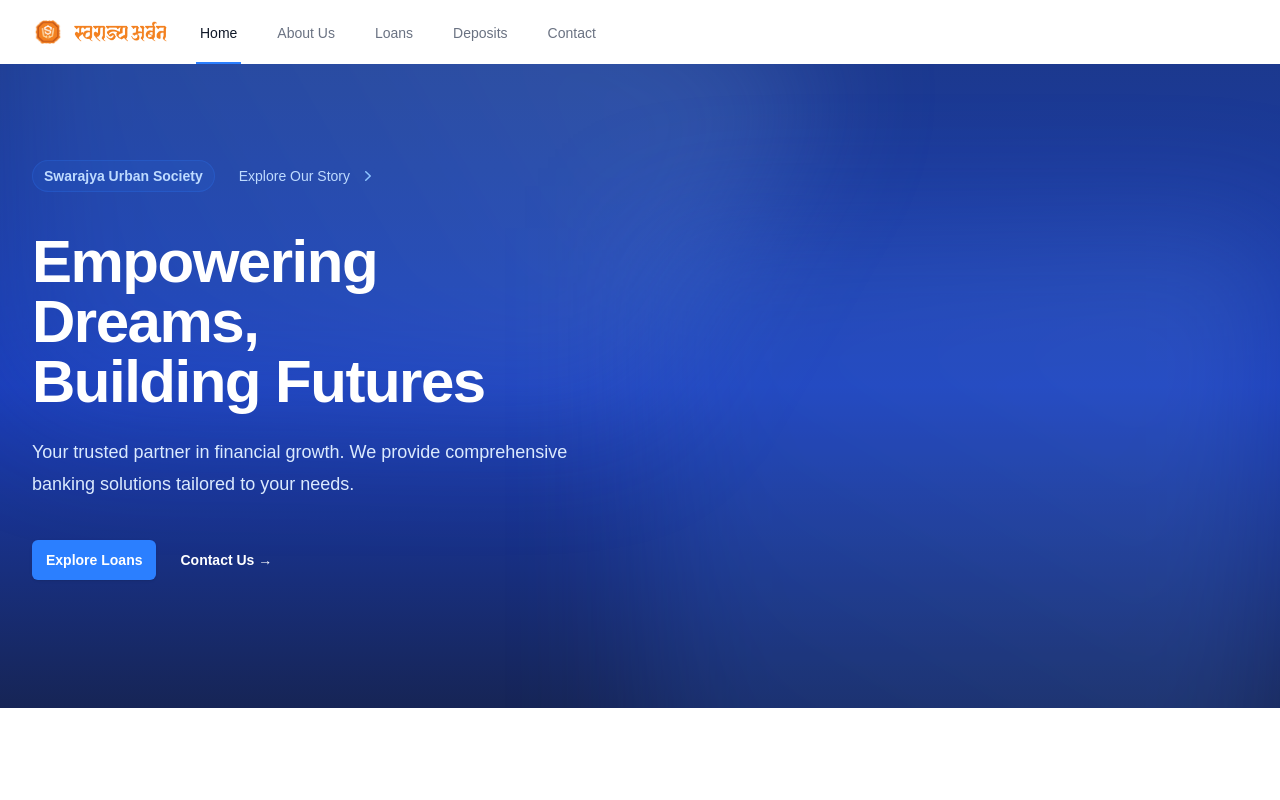
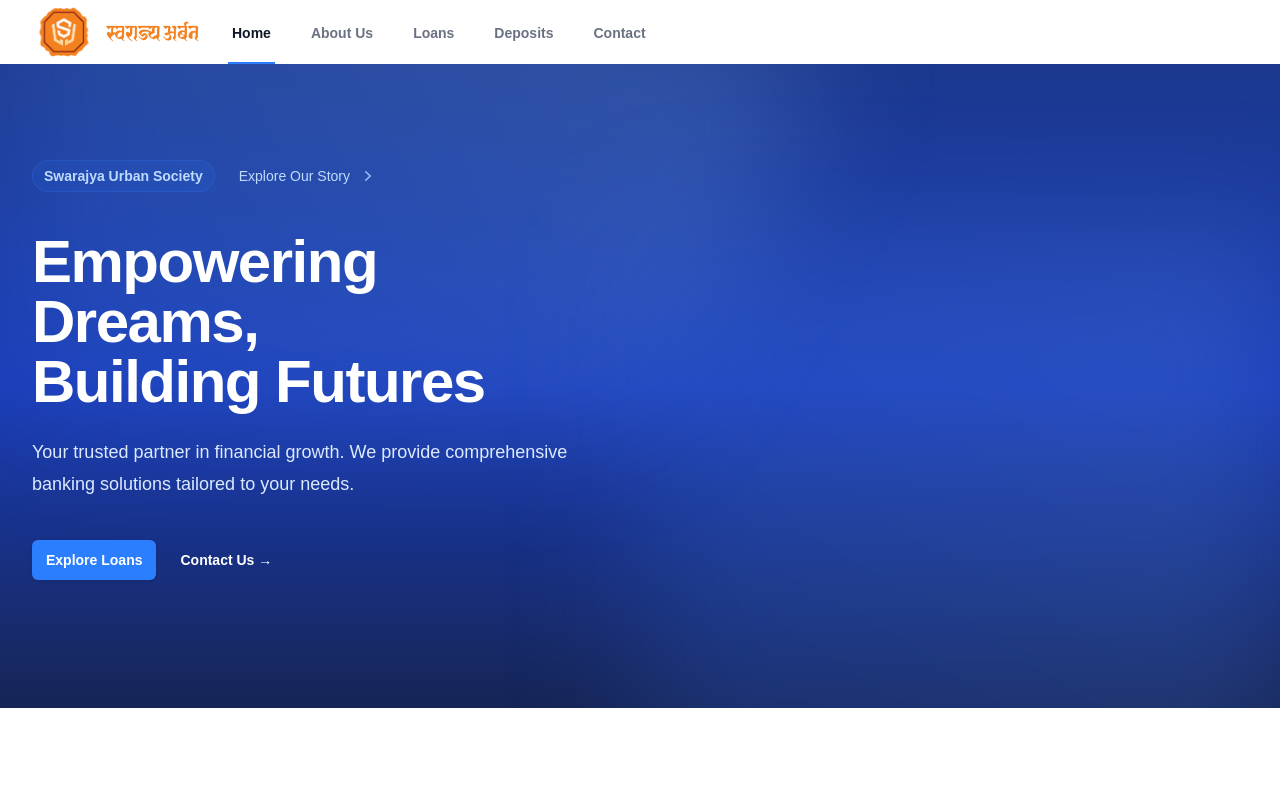
Before and after one commit to arfatbk/urban, a Next.js app: page / in a window 1280 px wide. Shown: the top 800 px of the page. Built offline with nearby package versions, Linux system fonts and the light colour scheme.

Commit message:
fix: update contact number in site configuration

```diff
--- a/src/components/layout/Navigation.tsx
+++ b/src/components/layout/Navigation.tsx
@@ -30,17 +30,17 @@
                   <Image
                   src="/logo.png"
                   alt={siteConfig.name.short}
-                  width={32}
-                  height={32}
-                  className="h-8 w-8 object-contain transition-transform group-hover:scale-105"
+                  width={56}
+                  height={56}
+                  className="h-16 w-16 object-contain transition-transform group-hover:scale-105"
                   priority
                   />
                   <Image
                   src="/logo-name.png"
                   alt={`${siteConfig.name.short} Logo`}
                   width={100}
-                  height={24}
-                  className="h-6 object-contain transition-transform group-hover:scale-105"
+                  height={56}
+                  className="h-16 object-contain transition-transform group-hover:scale-105"
                   priority
                   />
                 </Link>
@@ -49,7 +49,7 @@
                     <Link
                       key={item.name}
                       href={item.href}
-                      className={`inline-flex items-center border-b-2 px-1 pt-1 text-sm font-medium ${
+                      className={`inline-flex items-center font-bold border-b-2 px-1 pt-1 text-sm  ${
                         pathname === item.href
                           ? 'border-blue-500 text-gray-900'
                           : 'border-transparent text-gray-500 hover:border-gray-300 hover:text-gray-700'
@@ -80,7 +80,7 @@
                   key={item.name}
                   as={Link}
                   href={item.href}
-                  className={`block border-l-4 py-2 pl-3 pr-4 text-base font-medium ${
+                  className={`block border-l-4 py-2 pl-3 pr-4 text-base font-bold ${
                     pathname === item.href
                       ? 'border-blue-500 bg-blue-50 text-blue-700'
                       : 'border-transparent text-gray-500 hover:border-gray-300 hover:bg-gray-50 hover:text-gray-700'
--- a/src/config/site.ts
+++ b/src/config/site.ts
@@ -14,5 +14,5 @@
       "https://www.facebook.com/people/Swarajy-Urban-Co-Op-Credit-Society-Limited-Pathri/61575036741457/",
   },
   email: "swarajyurban@gmail.com",
-  contact: "+91 91 5842 1818 ",
+  contact: "+91 91 5843 1818 ",
 } as const;
```
